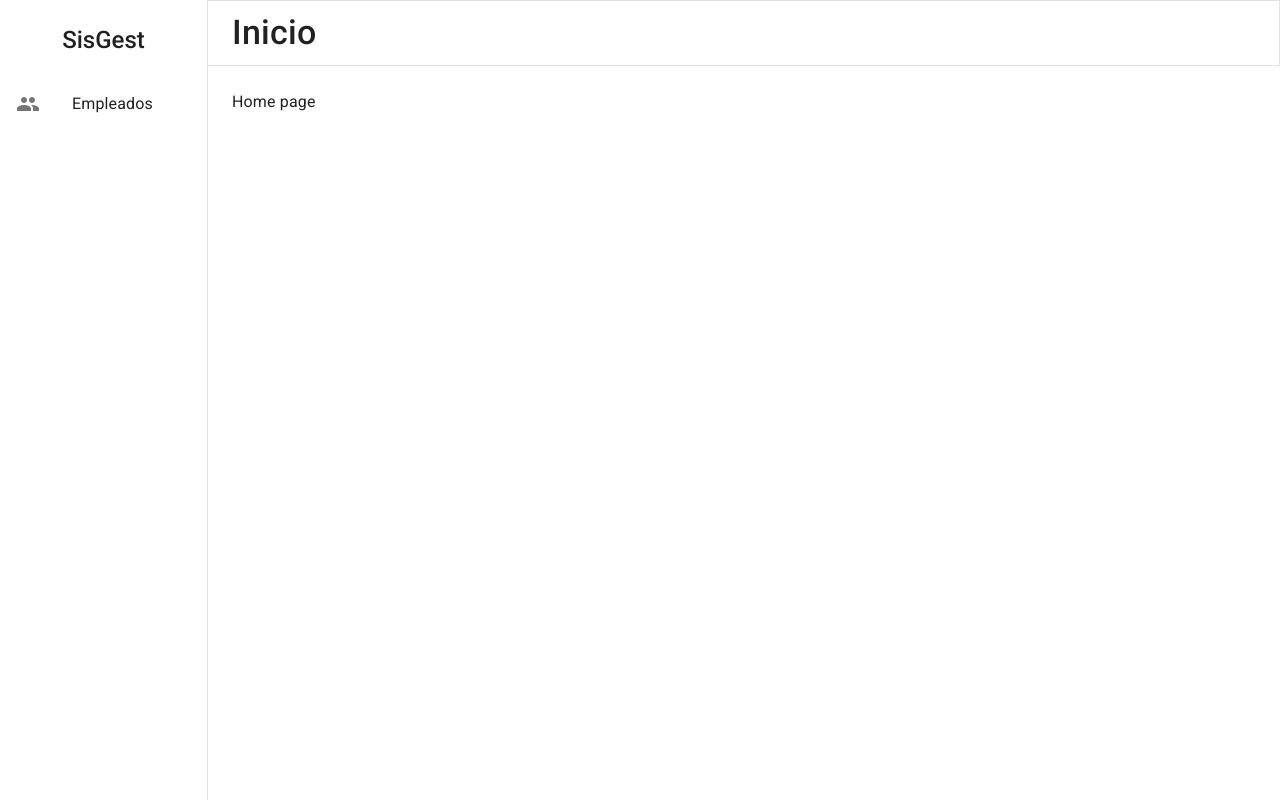
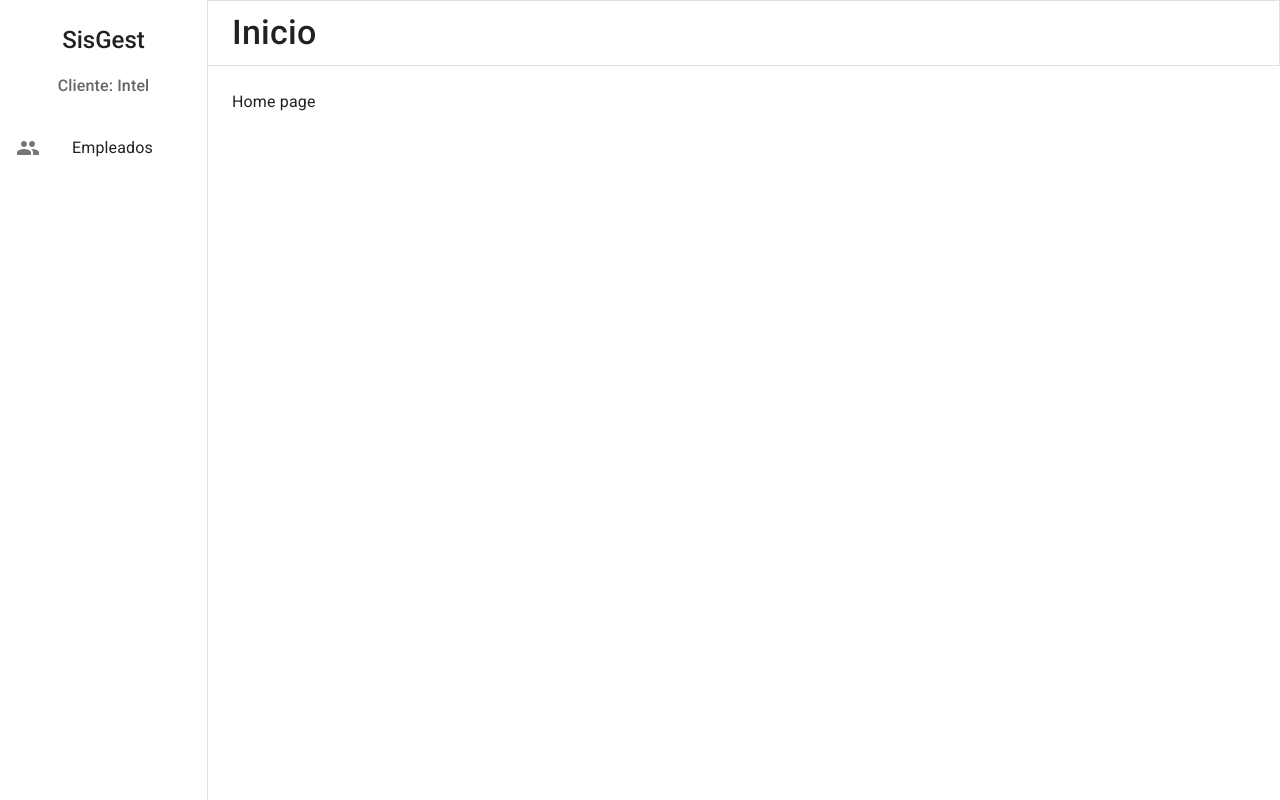
Before and after one commit to lgaieta/sisgest-frontend, a React (Vite) app: page /seleccionar-cliente in a window 1280 px wide. Both pictures are taken after a click on the element "Intel". Built offline with nearby package versions, Linux system fonts and the light colour scheme.

Commit message:
Added selected client on sidebar

```diff
--- a/src/layouts/Sidebar.tsx
+++ b/src/layouts/Sidebar.tsx
@@ -46,6 +46,19 @@ function Sidebar(props: SidebarProps) {
             >
                 SisGest
             </Typography>
+            <Typography
+                sx={{
+                    fontWeight: '500',
+                    width: 'calc(100% - 2rem)',
+                    marginInline: 'auto',
+                    textAlign: 'center',
+                    color: 'text.secondary',
+                }}
+                component='p'
+                variant='subtitle1'
+            >
+                Cliente: {client}
+            </Typography>
             <nav>
                 <List>
                     <ListItem disablePadding>
```
